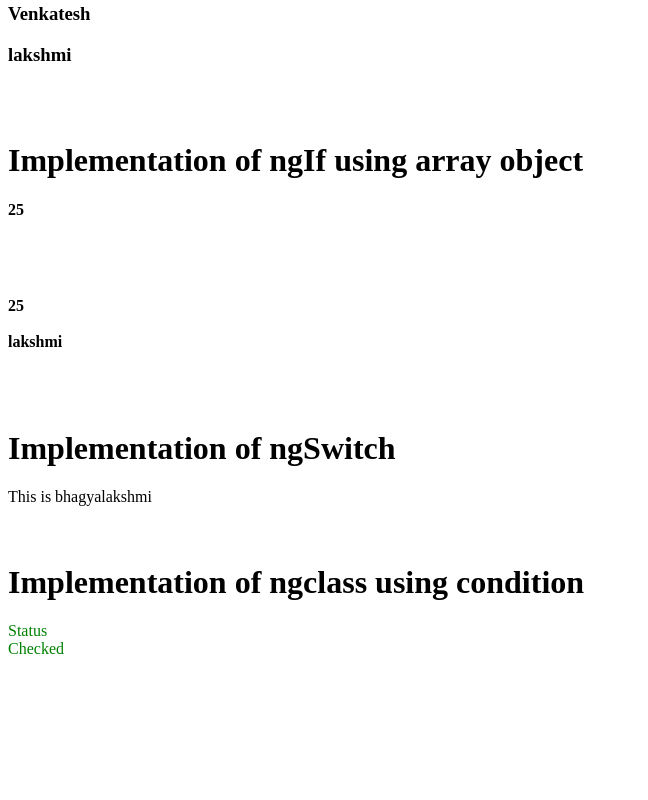
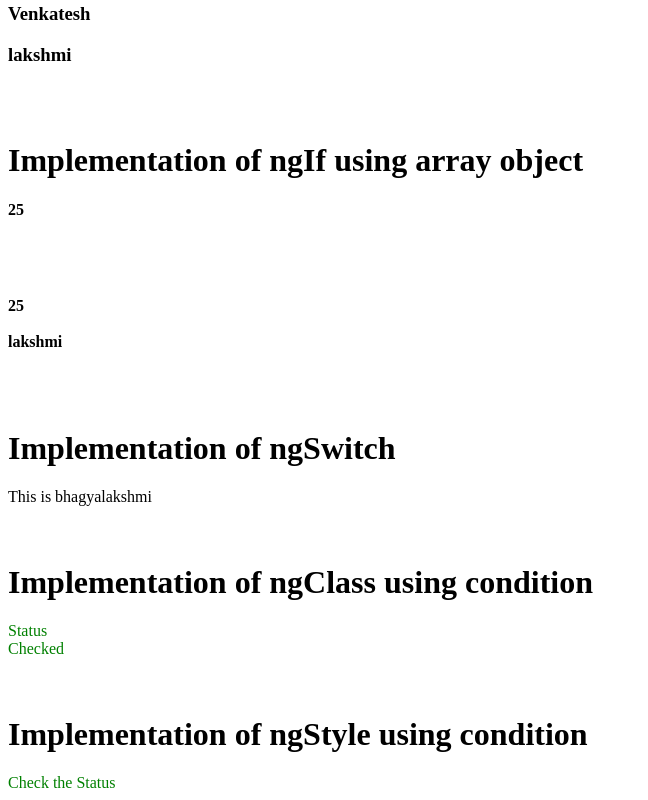
Before and after one commit to Bhagyalakshmiinala/AngularProject, an Angular app in the folder MyApplication/: page / in a window 1280 px wide. Shown: the part 641-1441 px from the top of the page, without its empty margins (0-648 px from the left). Before the commit the page ends 1307 px from the top, so only its background shows below. Built offline with nearby package versions, Linux system fonts and the light colour scheme.

Commit message:
ngStyle Implementation

```diff
--- a/MyApplication/src/app/app.component.html
+++ b/MyApplication/src/app/app.component.html
@@ -48,8 +48,17 @@
 
 <br>
 
-<h1>Implementation of ngclass using condition</h1>
+<h1>Implementation of ngClass using condition</h1>
 
 <div [ngClass]="checkValue === 'Bhagyalakshmi' ? 'OnlineStatus' : 'OfflineStatus'">
   Status Checked
 </div>
+
+<br>
+
+<br>
+
+<h1>Implementation of ngStyle using condition</h1>
+<div [ngStyle]="checkStyle ? divStyles : divStyle ">
+Check the Status
+</div>
--- a/MyApplication/src/app/app.component.ts
+++ b/MyApplication/src/app/app.component.ts
@@ -39,4 +39,14 @@ arrvalue = [
 checkName = 'bhagyalakshmi';
 checkValue = 'Bhagyalakshmi';
 checkStatus = 'OfflineStatus';
+
+checkStyle = true;
+divStyles={
+  'color' : 'green'
 }
+
+divStyle={
+  'color' : 'red'
+}
+
+}
```
